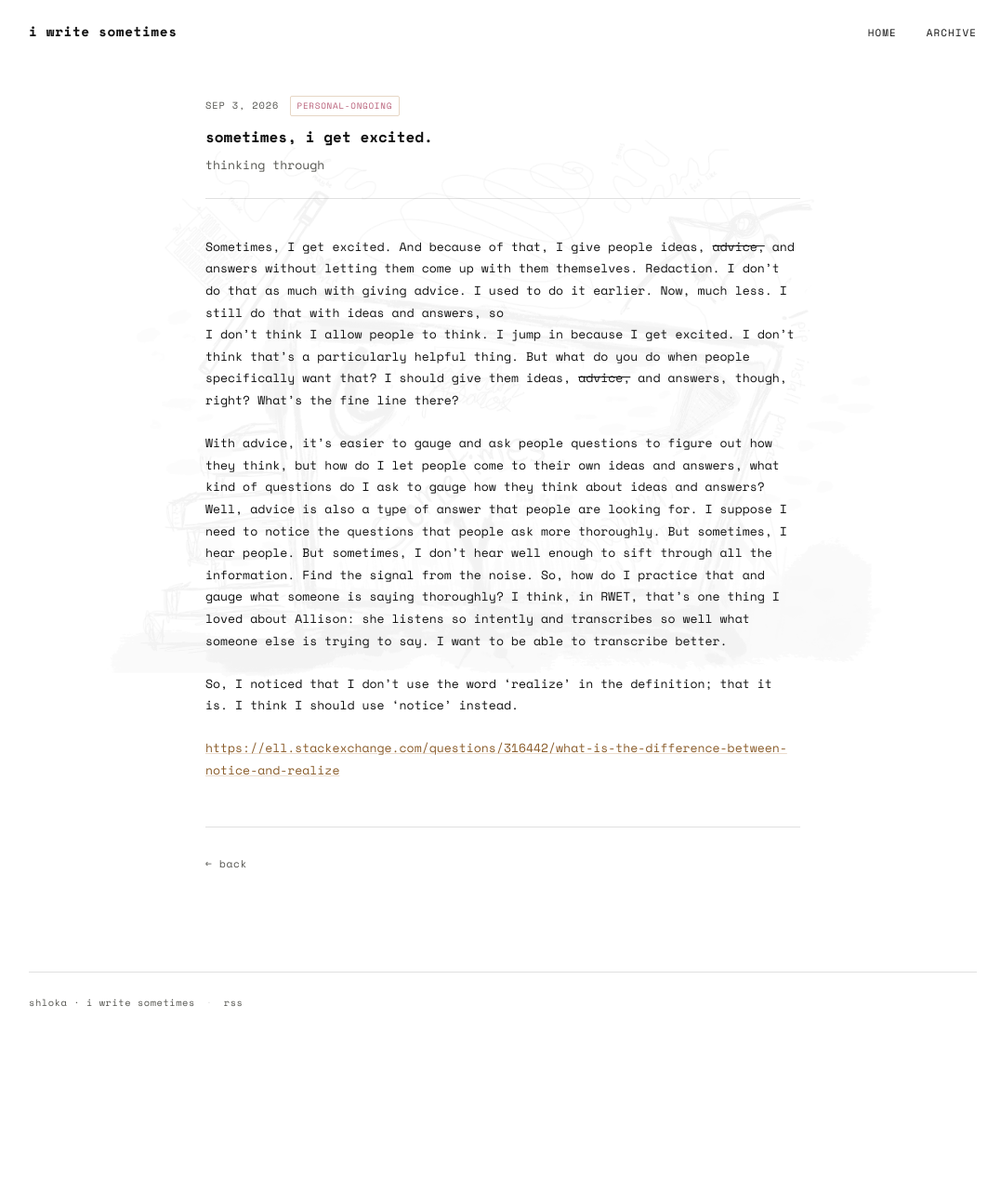
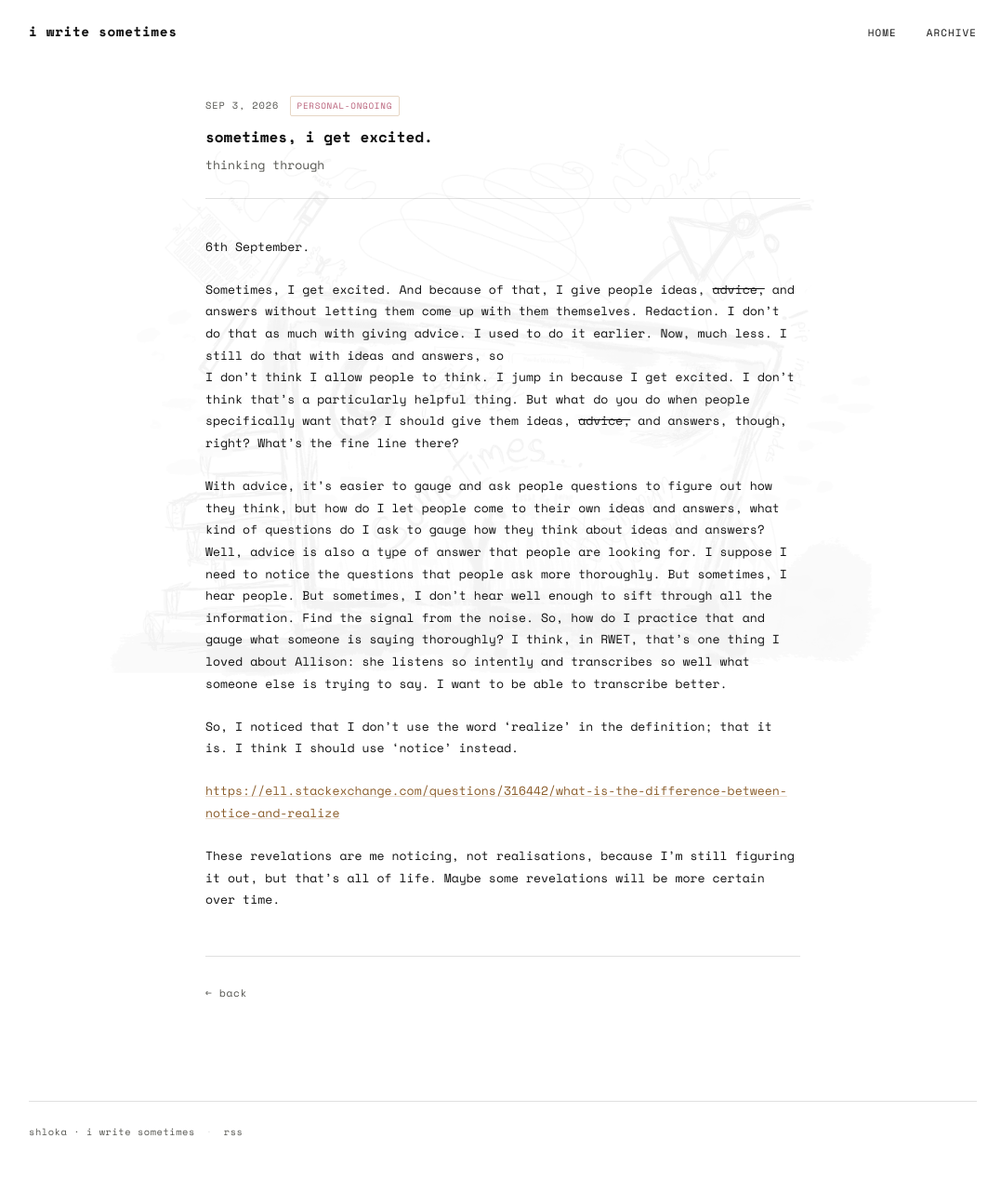
Before and after one commit to shlokamohanty/i-write-sometimes, a Jekyll site: the page built from _posts/2026-09-03-excited.md, in a window 1280 px wide. Shown: the whole page at 93% size, without its empty margins (99-1176 px from the left). Built offline with Jekyll 4.4.1, drawn with Linux system fonts in a browser that asks for light colours; some web fonts are replaced; before the commit the page ends 1127 px from its top, so only the background shows below that.

Commit message:
dfdfgdggd
vddffd

```diff
--- a/_posts/.obsidian/workspace.json
+++ b/_posts/.obsidian/workspace.json
@@ -202,13 +202,13 @@
   },
   "active": "de77cf1f659cbd2f",
   "lastOpenFiles": [
+    "2026-09-03-excited.md",
+    "2026-09-04-processing.md",
+    "2026-09-01-design.md",
     "2026-03-20-letter.md",
-    "2026-09-04-processing.md",
-    "2026-09-03-excited.md",
     "2026-08-29-inward-outward.md",
     "2026-08-30-thesis-broader-process.md",
     "2026-08-31-thesis-readings.md",
-    "2026-09-01-design.md",
     "2026-04-13-memory-n-grams.md",
     "2026-03-28-xenon.md",
     "2026-03-24-rewiring-connections.md",
--- a/_posts/2026-09-03-excited.md
+++ b/_posts/2026-09-03-excited.md
@@ -5,6 +5,8 @@ subtitle: "thinking through"
 date: 2026-09-03
 tags: personal-ongoing
 ---
+
+6th September.
 
 Sometimes, I get excited. And because of that, I give people ideas, ~~advice,~~ and answers without letting them come up with them themselves. Redaction. I don’t do that as much with giving advice. I used to do it earlier. Now, much less. I still do that with ideas and answers, so
 I don’t think I allow people to think. I jump in because I get excited. I don’t think that’s a particularly helpful thing. But what do you do when people specifically want that? I should give them ideas, ~~advice,~~ and answers, though, right? What’s the fine line there?
@@ -14,3 +16,5 @@ With advice, it’s easier to gauge and ask people questions to figure out how t
 So, I noticed that I don't use the word 'realize' in the definition; that it is. I think I should use 'notice' instead.
 
 [https://ell.stackexchange.com/questions/316442/what-is-the-difference-between-notice-and-realize](https://ell.stackexchange.com/questions/316442/what-is-the-difference-between-notice-and-realize)
+
+These revelations are me noticing, not realisations, because I'm still figuring it out, but that's all of life. Maybe some revelations will be more certain over time.
```
Also changed, not shown: _posts/2026-09-04-processing.md (+5 -0 lines).
